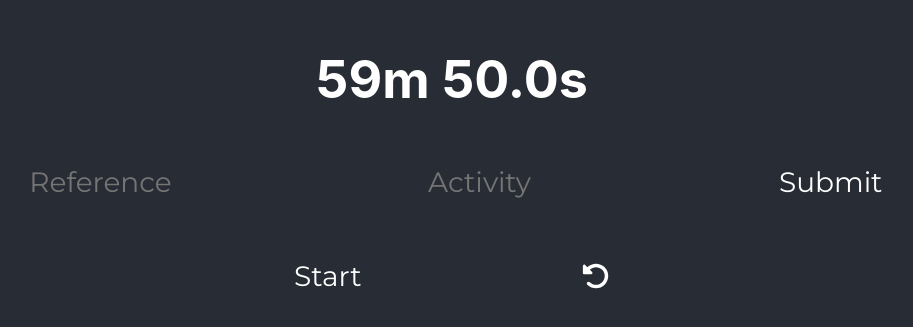
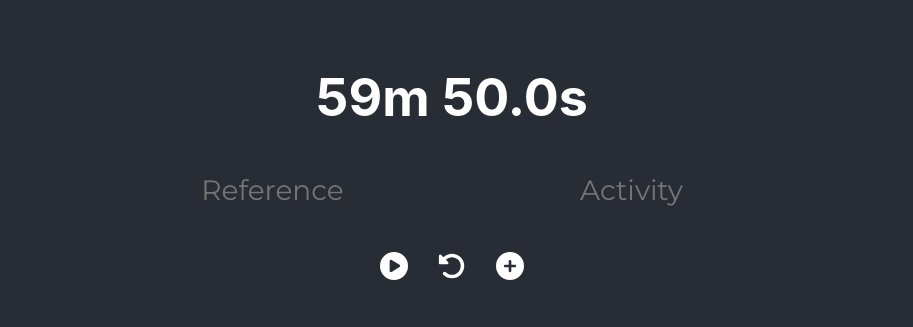
Before and after one commit to EricTheOnlyOne/questie, a React (Create React App) app: page / in a window 1280 px wide. Shown: the part 227-554 px from the top of the page, without its empty margins (188-1101 px from the left). Built offline with nearby package versions, Linux system fonts and the light colour scheme.

Commit message:
readme and styling

```diff
--- a/src/App.css
+++ b/src/App.css
@@ -54,7 +54,8 @@
 }
 
 .Tabs-input {
-  padding: 10px;
+  padding: 10px 5px;
+  margin: 0 5px;
   text-align: center;
   width: auto;
 }
@@ -115,3 +116,7 @@
   justify-content: center;
   margin-bottom: 20px;
 }
+
+.icon-button {
+  padding: 5px;
+}
--- a/src/Stopwatch.js
+++ b/src/Stopwatch.js
@@ -1,12 +1,11 @@
 import React, { useState, useEffect, useRef } from 'react';
 import './App.css';
 import TabsButton from './TabsButton';
-import { FontAwesomeIcon } from '@fortawesome/react-fontawesome';
-import { faUndoAlt } from '@fortawesome/free-solid-svg-icons';
+import { faUndoAlt, faCirclePlay, faCirclePause, faCirclePlus } from '@fortawesome/free-solid-svg-icons';
 
 
 function Stopwatch() {
-    const [toggleButtonText, setToggleButtonText] = useState('Start');
+    const [toggleButtonIcon, setToggleButtonIcon] = useState(faCirclePlay);
     const [time, setTime] = useState(3590000);
     const [isActive, setIsActive] = useState(false);
     const [accumulatedTime, setAccumulatedTime] = useState(0);
@@ -37,10 +36,10 @@ function Stopwatch() {
       if (isActive) {
         setAccumulatedTime(time);
         setIsActive(false);
-        setToggleButtonText('Start');
+        setToggleButtonIcon(faCirclePlay);
       } else {
         setIsActive(true);
-        setToggleButtonText('Stop');
+        setToggleButtonIcon(faCirclePause);
       }
 
     };
@@ -49,7 +48,7 @@ function Stopwatch() {
       setTime(3590000);
       setAccumulatedTime(3590000);
       setIsActive(false);
-      setToggleButtonText('Start');
+      setToggleButtonIcon(faCirclePlay);
     };
 
     const formatTime = (time) => {
@@ -72,11 +71,11 @@ function Stopwatch() {
         <div className="Input-row">
           <input type="text" className="Tabs-input" placeholder="Reference" />
           <input type="text" className="Tabs-input" placeholder="Activity" />
-          <TabsButton text='Submit' />
         </div>
         <div className="Stopwatch-buttons">
-          <TabsButton text={toggleButtonText} onClick={toggleWatch} />
-          <TabsButton icon={faUndoAlt} onClick={reset} />
+          <TabsButton icon={toggleButtonIcon} onClick={toggleWatch} className='icon-button'/>
+          <TabsButton icon={faUndoAlt} onClick={reset} className='icon-button'/>
+          <TabsButton icon={faCirclePlus} className='icon-button'/>
         </div>
       </div>
     );
--- a/src/TabsButton.js
+++ b/src/TabsButton.js
@@ -2,10 +2,11 @@ import React from 'react';
 import { FontAwesomeIcon } from '@fortawesome/react-fontawesome';
 
 function TabsButton(props) {
-  const { text, icon, onClick } = props;
+  const { text, icon, onClick, className } = props;
+  const cssClass = `Tabs-button ${className}`;
 
   return (
-    <button className='Tabs-button' onClick={onClick}>
+    <button className={cssClass} onClick={onClick}>
       {icon && <FontAwesomeIcon icon={icon} className="Tabs-button-icon" />}
       {text && <span className="Tabs-button-text">{text}</span>}
     </button>
```
